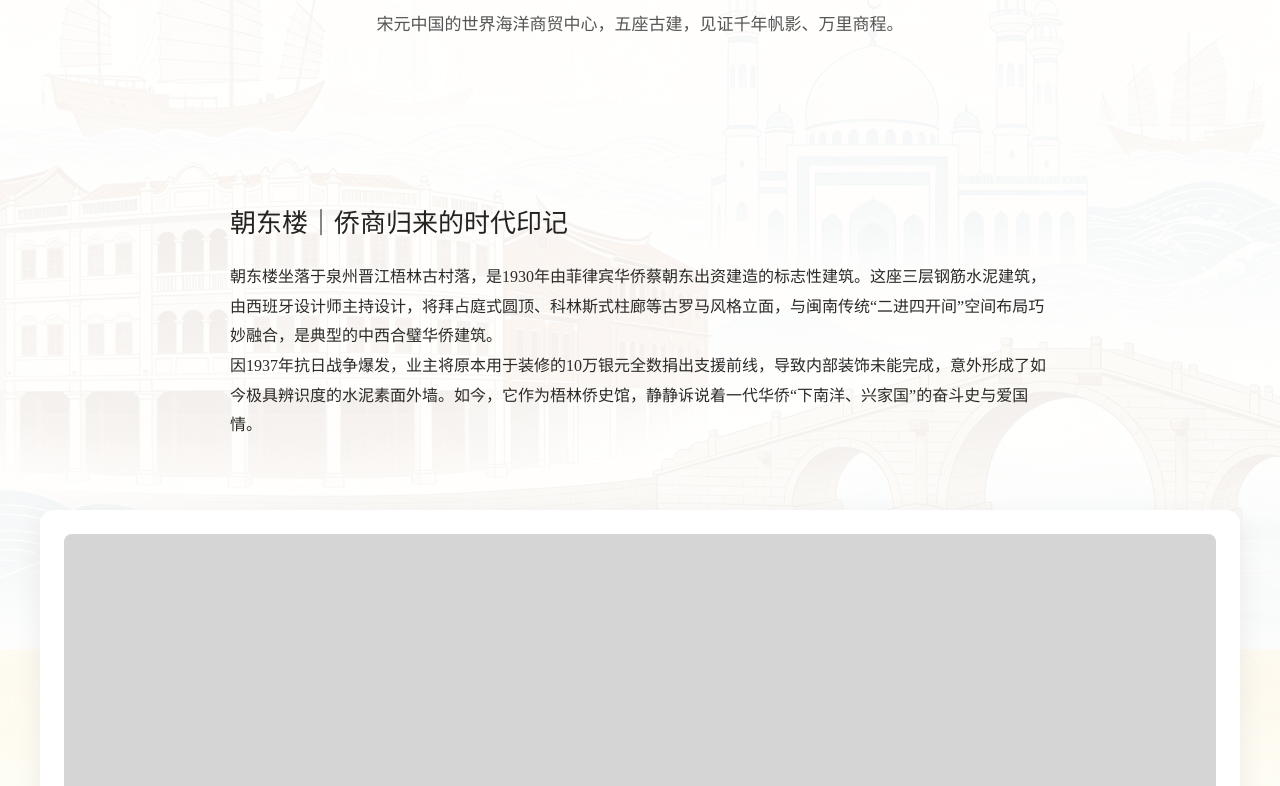
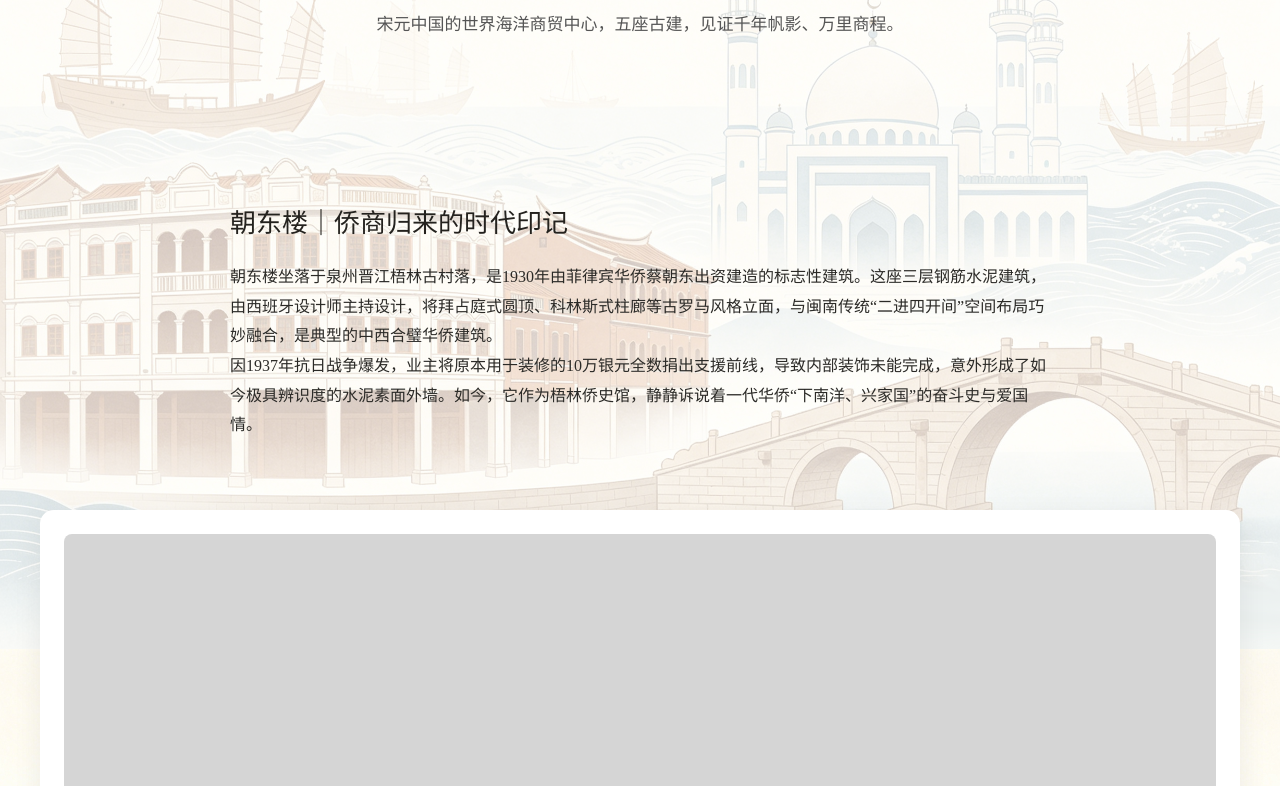
Before and after one commit to Jescoi/quanzhou_memory, a plain HTML site: page index.html in a window 1280 px wide. Shown: the part 151-937 px from the top of the page. Drawn offline with Linux system fonts and the light colour scheme.

Commit message:
Update index.html

```diff
--- a/index.html
+++ b/index.html
@@ -26,7 +26,7 @@
     content: '';
     position: fixed;
     top: 0; left: 0; right: 0; bottom: 0;
-    background: rgba(255,255,255,0.85);
+    background: rgba(255,255,255,0.50);
     pointer-events: none;
     z-index: -1;
   }
```
